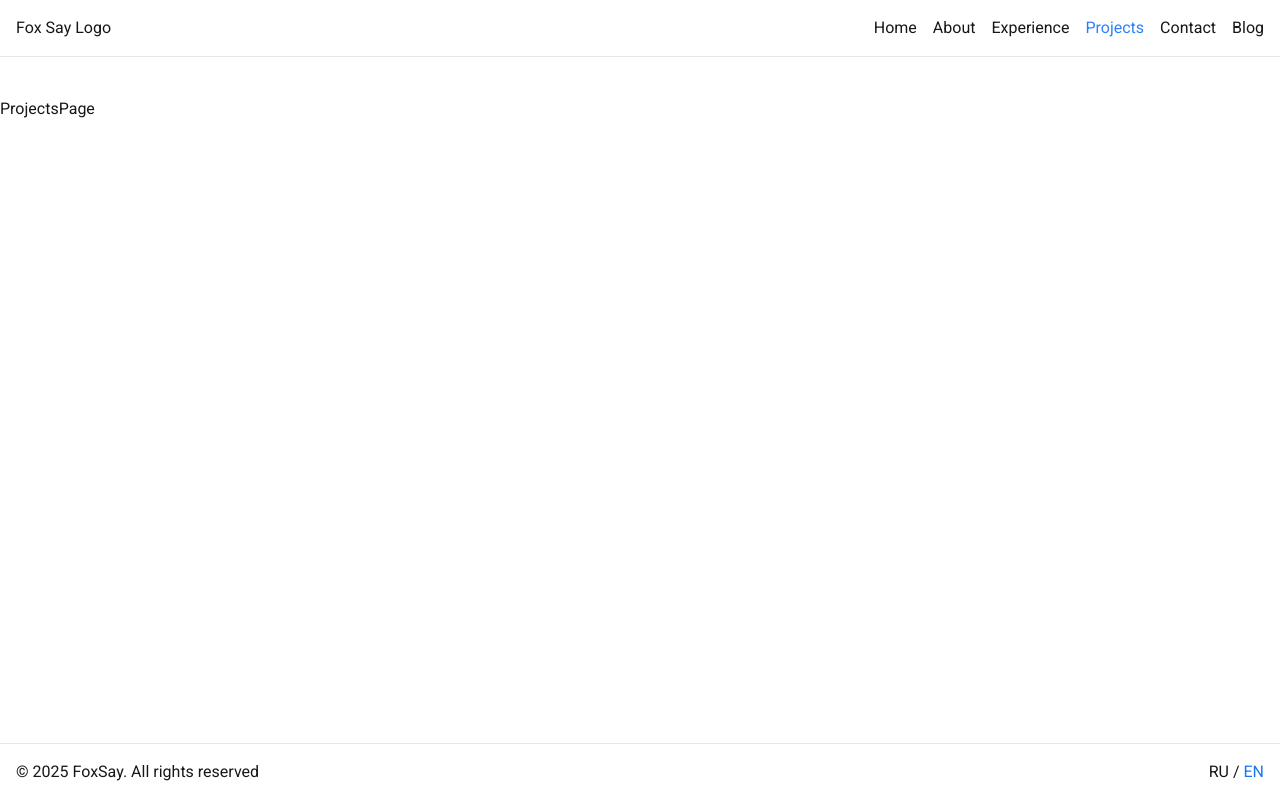
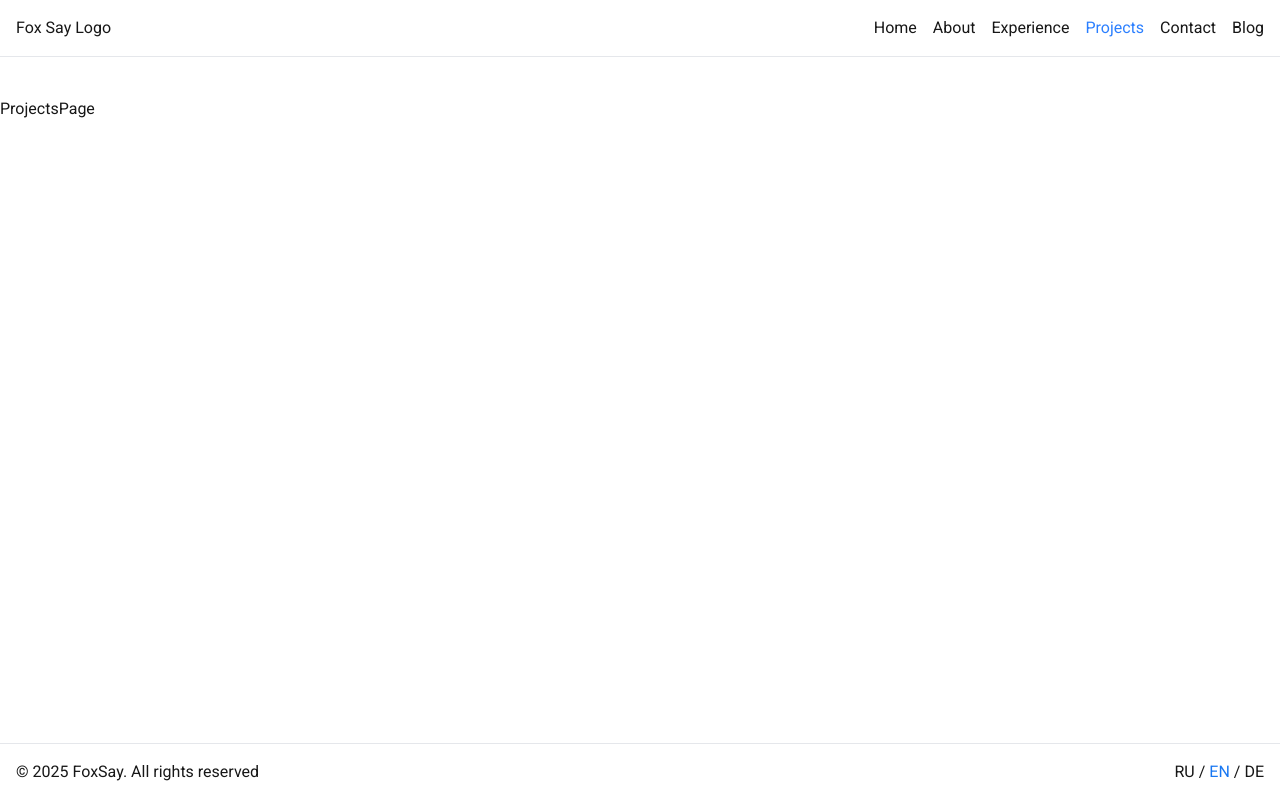
Before and after one commit to DimaChekashov/DimaChekashov.github.io, a Next.js app in the folder fox-say-site/: page /en/projects in a window 1280 px wide. Built offline with nearby package versions, Linux system fonts and the light colour scheme.

Commit message:
Add german language

```diff
--- /dev/null
+++ b/fox-say-site/messages/de.json
@@ -0,0 +1,29 @@
+{
+  "Metadata": {
+    "siteName": "FoxSay",
+    "defaultTitle": "FoxSay | Portfolio",
+    "defaultDescription": "Ich bin Softwareentwickler. Ich entwickle Webanwendungen mit React, Next.js und TypeScript. Außerdem entwickle ich mit Node.js, Python und Go.",
+    "home": {
+      "title": "FoxSay | Startseite"
+    },
+    "about": {
+      "title": "FoxSay | Über mich"
+    }
+  },
+  "Header": {
+    "Navbar": {
+      "home": "Startseite",
+      "about": "Über mich",
+      "experience": "Erfahrung",
+      "projects": "Projekte",
+      "contact": "Kontakte",
+      "blog": "Blog"
+    }
+  },
+  "HomePage": {
+    "title": "Hallo Welt!"
+  },
+  "Footer": {
+    "allRightsReserved": "Alle Rechte vorbehalten"
+  }
+}
--- a/fox-say-site/src/app/i18n/routing.ts
+++ b/fox-say-site/src/app/i18n/routing.ts
@@ -1,6 +1,7 @@
+import { LOCALES } from "@/shared/lib/contsts";
 import { defineRouting } from "next-intl/routing";
 
 export const routing = defineRouting({
-  locales: ["en", "ru"],
-  defaultLocale: "ru",
+  locales: [LOCALES.en, LOCALES.ru, LOCALES.de],
+  defaultLocale: LOCALES.ru,
 });
--- a/fox-say-site/src/shared/lib/contsts.ts
+++ b/fox-say-site/src/shared/lib/contsts.ts
@@ -9,3 +9,10 @@ export const ROUTES = {
 } as const;
 
 export const CURRENT_YEAR = new Date().getFullYear();
+
+export const LOCALES = {
+  ru: "ru",
+  en: "en",
+  de: "de",
+} as const;
+export type LocaleKey = (typeof LOCALES)[keyof typeof LOCALES];
--- a/fox-say-site/src/widgets/language-switcher/ui/LanguageSwitcher.tsx
+++ b/fox-say-site/src/widgets/language-switcher/ui/LanguageSwitcher.tsx
@@ -2,6 +2,7 @@
 
 import { usePathname, useRouter } from "next/navigation";
 import { LanguageButton } from "./LanguageButton";
+import type { LocaleKey } from "@/shared/lib/contsts";
 
 export const LanguageSwitcher = () => {
   const router = useRouter();
@@ -11,7 +12,7 @@ export const LanguageSwitcher = () => {
     return null;
   }
 
-  const switchLanguage = (locale: string) => {
+  const switchLanguage = (locale: LocaleKey) => {
     const segments = pathname.split("/");
     segments[1] = locale;
     router.push(segments.join("/"));
@@ -32,6 +33,12 @@ export const LanguageSwitcher = () => {
         disabled={currentLocale === "en"}
         onClick={() => switchLanguage("en")}
       />
+      <span>/</span>
+      <LanguageButton
+        label="DE"
+        disabled={currentLocale === "de"}
+        onClick={() => switchLanguage("de")}
+      />
     </div>
   );
 };
```
